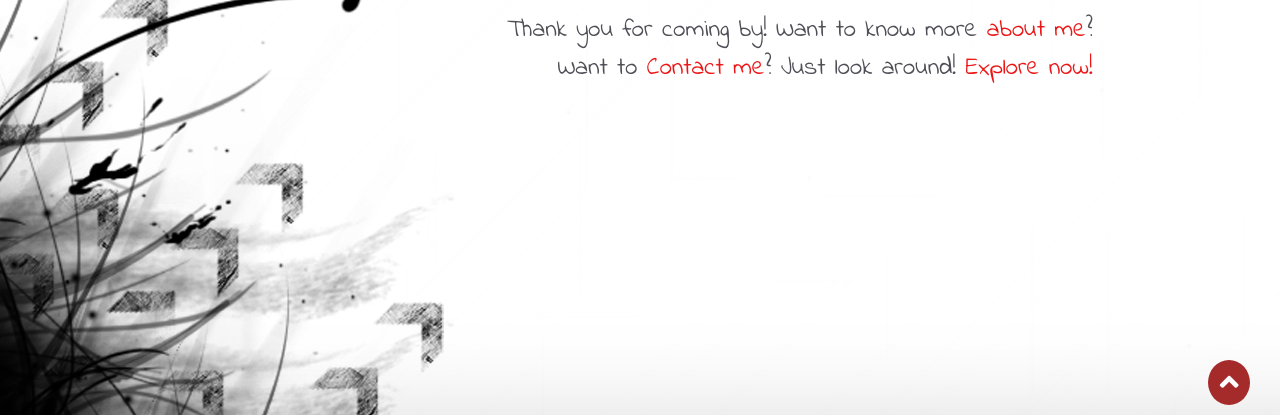
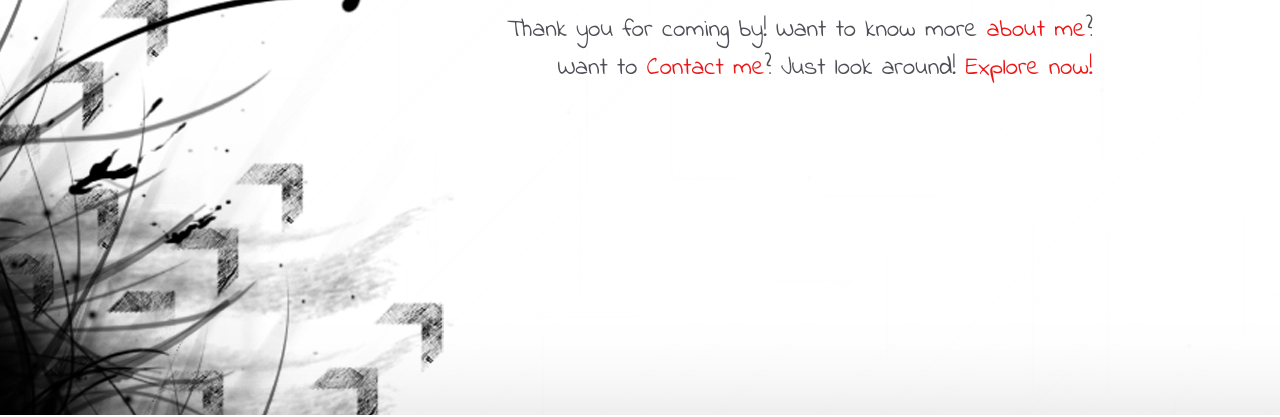
Before and after one commit to Rolf-erar/Rolfs-Porfolio, a website: page index.html in a window 1280 px wide. Shown: the part 385-802 px from the top of the page. Drawn offline with nearby package versions, Linux system fonts and the light colour scheme.

Commit message:
Update styles2.css

```diff
--- a/CSS/styles2.css
+++ b/CSS/styles2.css
@@ -60,7 +60,8 @@ nav {
   cursor: pointer;
   pointer-events: none;
   transition: all 0.3s ease;
-  border-radius: 50%; }
+  border-radius: 50%;
+  opacity: 0; }
 
 .scroll-up-btn.show {
   bottom: 30px;
```
